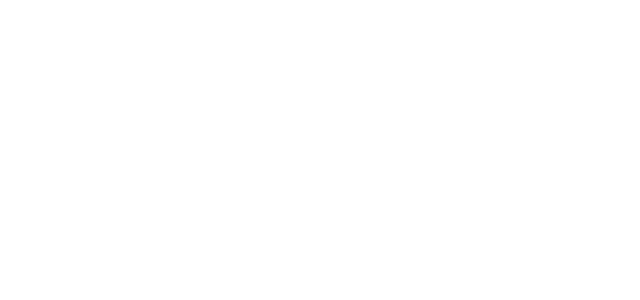
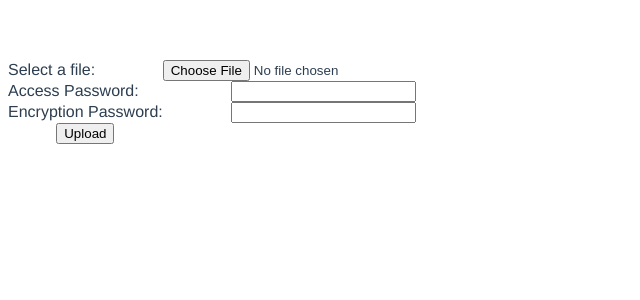
Before and after one commit to jaemk/transfer, a Vue app in the folder web/: page /#/upload in a window 1280 px wide. Shown: the top 300 px of the page, without its empty margins (0-640 px from the left). Built offline with nearby package versions, Linux system fonts and the light colour scheme.

Commit message:
upload/download pages

```diff
--- /dev/null
+++ b/web/src/components/Download.vue
@@ -0,0 +1,38 @@
+<template>
+  <div id="upload">
+    sup : {{ uuid }}
+    <br/>
+    <form id="download-form" v-on:submit="download">
+      <input id="uuid" v-model="uuid" type="text"/>
+      <input id="access-pass" v-model="accessPass" type="password"/>
+      <input id="encrypt-pass" v-model="encryptPass" type="password"/>
+      <button id="submit-form" type="submit" for="download-form">Upload</button>
+    </form>
+  </div>
+</template>
+
+<script>
+export default {
+  name: 'download',
+  data () {
+    return {
+      uuid: '',
+      accessPass: '',
+      encryptPass: ''
+    }
+  },
+
+  created () {
+    let params = this.$route.query
+    console.log(params)
+    this.uuid = params.id
+  },
+
+  methods: {
+    download () {
+      console.log('download')
+    }
+  }
+}
+
+</script>
--- a/web/src/components/Main.vue
+++ b/web/src/components/Main.vue
@@ -3,52 +3,19 @@
     <h1>{{ message }}</h1>
     <button v-on:click="bye">Say Bye</button>
     <br/>
-    <form id="upload-form" v-on:submit="upload">
-      <div class="table-">
-        <div class="row-">
-          <div class="cell- left">
-            Select a file:
-          </div>
-          <div class="cell- right">
-            <input id="file" type="file"/>
-          </div>
-        </div>
-        <div class="row-">
-          <div class="cell- left">
-            Access Password:
-          </div>
-          <div class="cell- right">
-            <input id="access-password" v-model="accessPass" type="password"/>
-          </div>
-        </div>
-        <div class="row-">
-          <div class="cell- left">
-            Encryption Password:
-          </div>
-          <div class="cell- right">
-            <input id="encrypt-password" v-model="encryptPass" type="password"/>
-          </div>
-        </div>
-        <div cell="row-">
-          <button id="submit-form" type="submit" for="upload-form">Upload</button>
-        </div>
-      </div>
-    </form>
+    <router-link to="/upload">upload</router-link>
+    <router-link to="/download">download</router-link>
   </div>
 </template>
 
 <script>
 import axios from 'axios'
-import {encrypt, randomBytes} from '@/utils/crypto'
 
 export default {
   name: 'main',
   data () {
     return {
-      message: '',
-      iv: '',
-      accessPass: '',
-      encryptPass: ''
+      message: ''
     }
   },
 
@@ -71,65 +38,7 @@
           this.message = resp.data.message
         })
         .catch(e => console.log(e))
-    },
-    upload () {
-      let file = document.getElementById('file').files[0]
-      if (!file) {
-        console.log('file required')
-        return
-      }
-      let iv = randomBytes(16)
-      let encryptBytes = new TextEncoder().encode(this.encryptPass)
-      let accessBytes = new TextEncoder().encode(this.accessPass)
-      let ivHex = Buffer.from(iv).toString('hex')
-      let accessHex = Buffer.from(accessBytes).toString('hex')
-      let encryptHex = Buffer.from(encryptBytes).toString('hex')
-      console.log(`Hex: ${ivHex} - ${accessHex} - ${encryptHex}`)
-
-      const encryptUploadFile = (uuid) => {
-        console.log(`uuid-hex: ${uuid}`)
-        const uploadBytes = (bytes, hash) => {
-          console.log(bytes)
-          let bytesHex = Buffer.from(bytes).toString('hex')
-          let hashHex = Buffer.from(hash).toString('hex')
-          axios.post(`/api/upload?uuid=${uuid}&hash=${hashHex}`, bytesHex, {headers: {'content-type': 'text/plain'}})
-            .then(resp => console.log(resp.data))
-        }
-        encrypt(file, iv, encryptBytes, uploadBytes)
-      }
-
-      axios.post('/api/upload/init',
-        {
-          filename: file.name,
-          iv: ivHex,
-          access_password: accessHex,
-          encrypt_password: encryptHex
-        },
-        {headers: {'content-type': 'application/json'}}
-      ).then(resp => {
-        let uuid = resp.data.uuid
-        encryptUploadFile(uuid)
-      }).catch(e => console.log(e))
     }
   }
 }
 </script>
-
-<!-- Add "scoped" attribute to limit CSS to this component only -->
-<style scoped>
-.table- {
-  display: table;
-}
-.row- {
-  display: table-row;
-}
-.cell- {
-  display: table-cell;
-}
-.left {
-  text-align: left;
-}
-.right {
-  text-align: right;
-}
-</style>
--- /dev/null
+++ b/web/src/components/Upload.vue
@@ -0,0 +1,118 @@
+<template>
+  <div class="upload">
+    <form id="upload-form" v-on:submit="upload">
+      <div class="table-">
+        <div class="row-">
+          <div class="cell- left">
+            Select a file:
+          </div>
+          <div class="cell- right">
+            <input id="file" type="file"/>
+          </div>
+        </div>
+        <div class="row-">
+          <div class="cell- left">
+            Access Password:
+          </div>
+          <div class="cell- right">
+            <input id="access-password" v-model="accessPass" type="password"/>
+          </div>
+        </div>
+        <div class="row-">
+          <div class="cell- left">
+            Encryption Password:
+          </div>
+          <div class="cell- right">
+            <input id="encrypt-password" v-model="encryptPass" type="password"/>
+          </div>
+        </div>
+        <div cell="row-">
+          <button id="submit-form" type="submit" for="upload-form">Upload</button>
+        </div>
+      </div>
+    </form>
+  </div>
+</template>
+
+<script>
+import axios from 'axios'
+import {encrypt, randomBytes} from '@/utils/crypto'
+
+export default {
+  name: 'upload',
+  data () {
+    return {
+      message: '',
+      iv: '',
+      accessPass: '',
+      encryptPass: ''
+    }
+  },
+
+  created () {
+    console.log('hey')
+  },
+
+  methods: {
+    upload () {
+      let file = document.getElementById('file').files[0]
+      if (!file) {
+        console.log('file required')
+        return
+      }
+      let iv = randomBytes(16)
+      let encryptBytes = new TextEncoder().encode(this.encryptPass)
+      let accessBytes = new TextEncoder().encode(this.accessPass)
+      let ivHex = Buffer.from(iv).toString('hex')
+      let accessHex = Buffer.from(accessBytes).toString('hex')
+      let encryptHex = Buffer.from(encryptBytes).toString('hex')
+      console.log(`Hex: ${ivHex} - ${accessHex} - ${encryptHex}`)
+
+      const encryptUploadFile = (uuid, respUrl) => {
+        console.log(`uuid-hex: ${uuid}`)
+        const uploadBytes = (bytes, hash) => {
+          console.log(bytes)
+          let bytesHex = Buffer.from(bytes).toString('hex')
+          let hashHex = Buffer.from(hash).toString('hex')
+          axios.post(`${respUrl}?uuid=${uuid}&hash=${hashHex}`, bytesHex, {headers: {'content-type': 'text/plain'}})
+            .then(resp => console.log(resp.data))
+        }
+        encrypt(file, iv, encryptBytes, uploadBytes)
+      }
+
+      axios.post('/api/upload/init',
+        {
+          file_name: file.name,
+          iv: ivHex,
+          access_password: accessHex,
+          encrypt_password: encryptHex
+        },
+        {headers: {'content-type': 'application/json'}}
+      ).then(resp => {
+        let uuid = resp.data.uuid
+        let respUrl = resp.data.responseUrl
+        encryptUploadFile(uuid, respUrl)
+      }).catch(e => console.log(e))
+    }
+  }
+}
+</script>
+
+<!-- Add "scoped" attribute to limit CSS to this component only -->
+<style scoped>
+.table- {
+  display: table;
+}
+.row- {
+  display: table-row;
+}
+.cell- {
+  display: table-cell;
+}
+.left {
+  text-align: left;
+}
+.right {
+  text-align: right;
+}
+</style>
--- a/web/src/router/index.js
+++ b/web/src/router/index.js
@@ -1,6 +1,8 @@
 import Vue from 'vue'
 import Router from 'vue-router'
 import Main from '@/components/Main'
+import Upload from '@/components/Upload'
+import Download from '@/components/Download'
 
 Vue.use(Router)
 
@@ -10,6 +12,16 @@
       path: '/',
       name: 'Main',
       component: Main
+    },
+    {
+      path: '/upload',
+      name: 'Upload',
+      component: Upload
+    },
+    {
+      path: '/download',
+      name: 'Download',
+      component: Download
     }
   ]
 })
```
